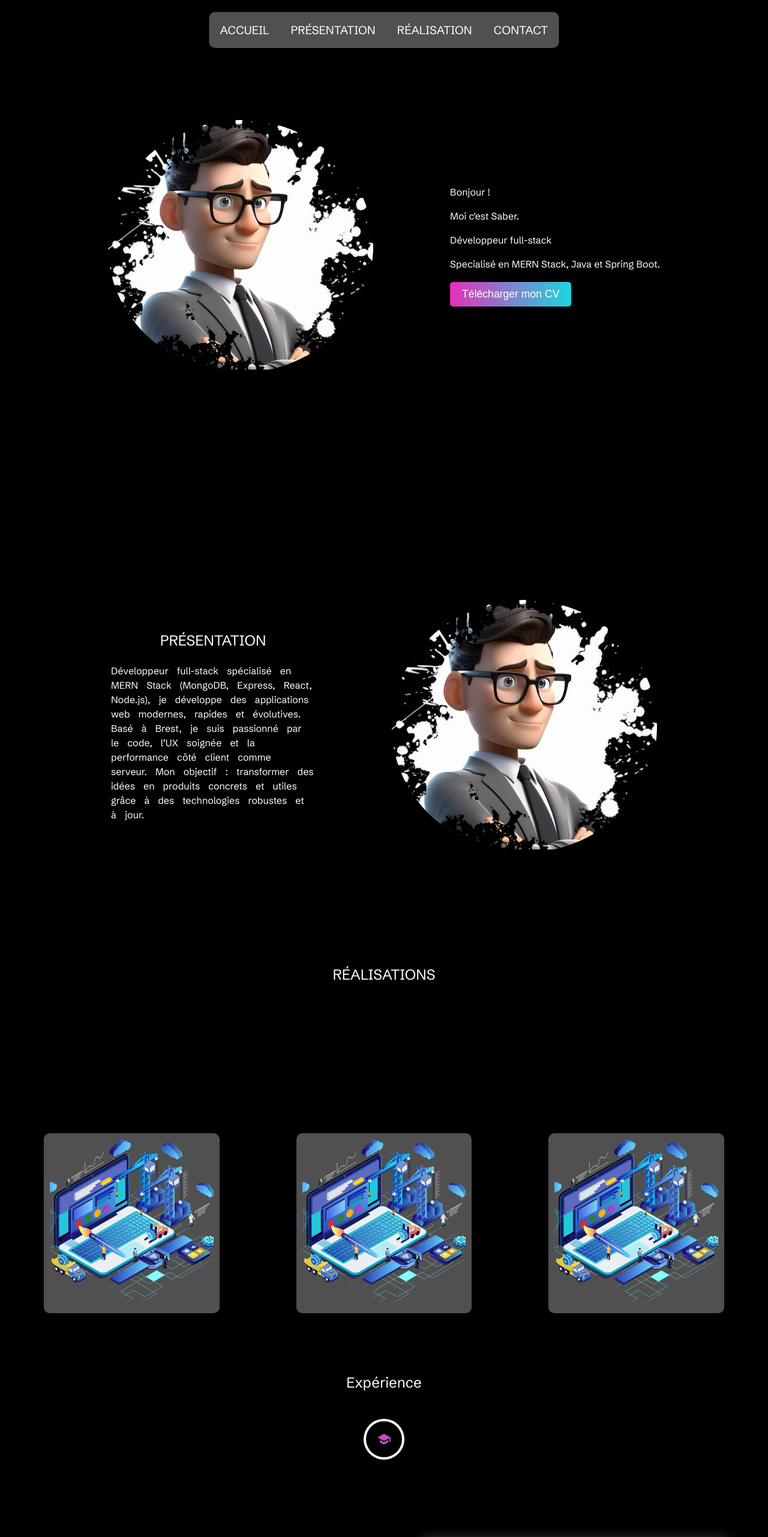
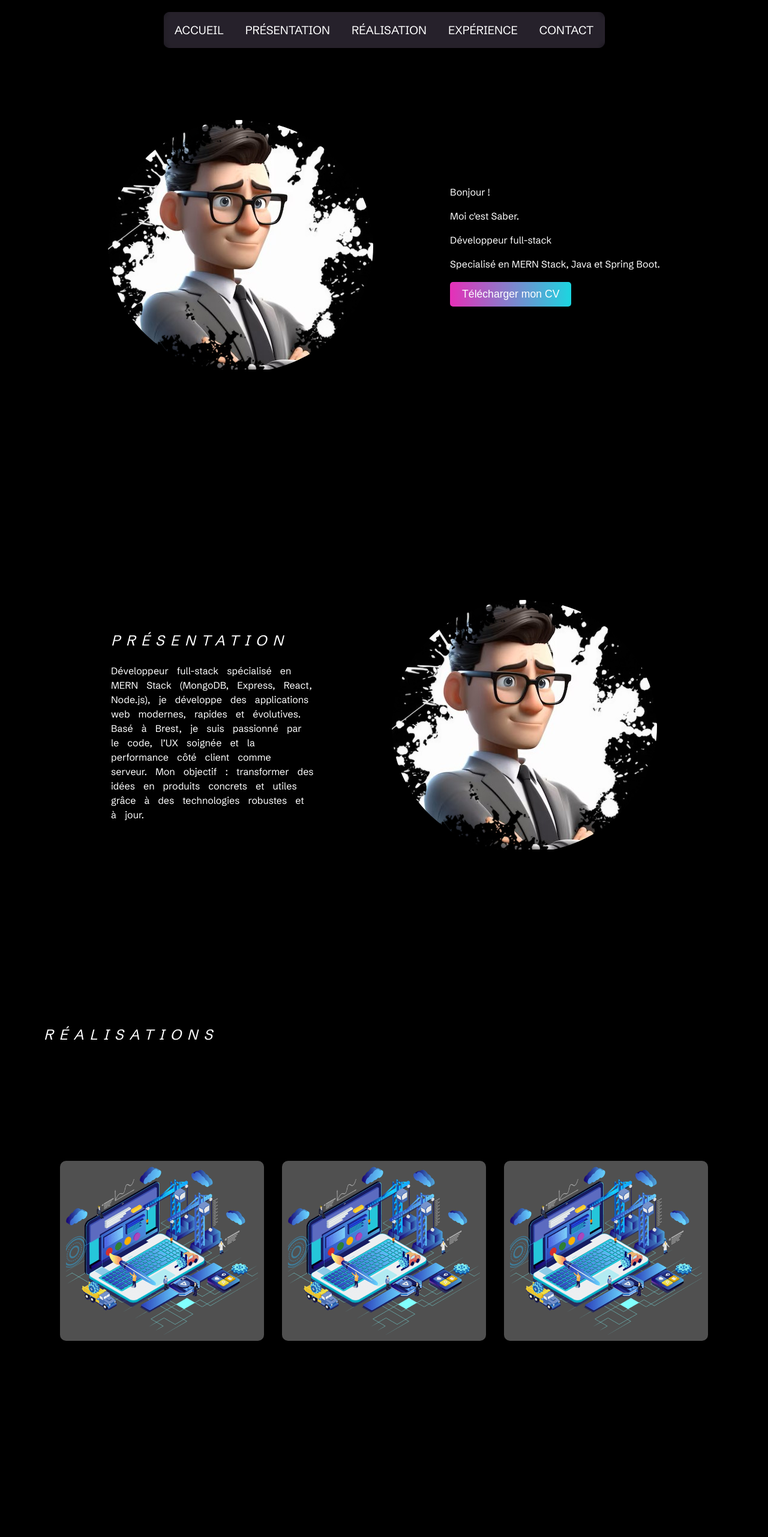
Before and after one commit to djerbiano/portfolio2025, a Next.js app: page / in a window 1280 px wide. Shown: the top 2562 px of the page at 60% size. Built offline with nearby package versions, Linux system fonts and the light colour scheme.

Commit message:
update experience header and create contact component

```diff
--- /dev/null
+++ b/app/_ui/Contact.jsx
@@ -0,0 +1,15 @@
+import styles from "../page.module.css";
+export default function Contact() {
+  return (
+    <div className={styles.contactContainer} id="contact">
+      <p className={styles.title}>CONTACT</p>
+      <p className={styles.subtitle}>Envoyez-moi un message !</p>
+      <form className={styles.contactForm}>
+        <input type="text" placeholder="Nom" required />
+        <input type="email" placeholder="Email" required />
+        <textarea placeholder="Message" required></textarea>
+        <button type="submit">Envoyer</button>
+      </form>
+    </div>
+  );
+}
--- a/app/_ui/Experience.jsx
+++ b/app/_ui/Experience.jsx
@@ -106,7 +106,7 @@ export default function Experience() {
     },
   ];
   return (
-    <div className={styles.containerExperience}>
+    <div className={styles.containerExperience} id="experience">
       <p className={styles.title}>Expérience</p>
       <VerticalTimeline className={styles.verticalTimeline}>
         {experiences.map((exp, index) => (
--- a/app/_ui/Header.jsx
+++ b/app/_ui/Header.jsx
@@ -21,6 +21,9 @@ export default function Header() {
           <Link href="/#realisation" onClick={() => setOpen(false)}>
             RÉALISATION
           </Link>
+          <Link href="/#experience" onClick={() => setOpen(false)}>
+            EXPÉRIENCE
+          </Link>
           <Link href="/#contact" onClick={() => setOpen(false)}>
             CONTACT
           </Link>
--- a/app/globals.css
+++ b/app/globals.css
@@ -27,8 +27,9 @@ html {
 }
 html,
 body {
-  max-width: 100vw;
+  max-width: 1990px;
   overflow-x: hidden;
+  margin: auto;
 }
 
 body {
@@ -37,7 +38,6 @@ body {
   padding: 10px;
 }
 
-
 a {
   color: inherit;
   text-decoration: none;
--- a/app/page.js
+++ b/app/page.js
@@ -6,6 +6,7 @@ import AboutMe from "./_ui/AboutMe";
 import Projects from "./_ui/Projects";
 import Experience from "./_ui/Experience";
 import School from "./_ui/School";
+import Contact from "./_ui/Contact";
 
 const schibsted = Schibsted_Grotesk({ subsets: ["latin"], weight: ["400"] });
 export default function Home() {
@@ -18,6 +19,7 @@ export default function Home() {
         <Projects />
         <Experience />
         <School />
+        <Contact />
       </main>
       <footer></footer>
     </div>
--- a/app/page.module.css
+++ b/app/page.module.css
@@ -29,13 +29,22 @@
   transform: translateX(-50%);
   z-index: 999;
   font-size: 1.2rem;
-  background-color: #505050;
+  background-color: #3e3448d4;
   color: #ffffff;
   padding: 10px;
   border-radius: 10px;
   width: max-content;
   margin: auto;
-  /* transition: 0.5s ease-in-out; */
+
+  &::before {
+    content: "";
+    position: absolute;
+    inset: 0;
+    background: rgba(20, 20, 20, 0.4);
+    backdrop-filter: blur(4px);
+    border-radius: 10px;
+    z-index: -1;
+  }
   nav {
     display: flex;
     gap: 20px;
@@ -115,10 +124,9 @@
 .title {
   font-size: 1.5rem;
   margin-bottom: 20px;
-  text-align: center;
-  @media (max-width: 768px) {
-    font-size: 1rem;
-  }
+  text-align: left;
+  font-style: italic;
+  letter-spacing: 10px;
 }
 
 .aboutContainer {
@@ -145,19 +153,18 @@
 .projectsContainer {
   display: flex;
   flex-direction: column;
-  justify-content: center;
-  align-items: center;
   width: 90%;
-  height: 85vh;
-  margin-top: 10vh;
-  gap: 10vw;
+  height: 100vh;
   margin: auto;
+  p {
+    margin-top: 100px;
+  }
   .projects {
     display: flex;
     justify-content: center;
     align-items: center;
     width: 100%;
-    gap: 10vw;
+    gap: 30px;
     margin: auto;
   }
 }
@@ -200,8 +207,12 @@
 }
 
 .containerExperience {
+  width: 90%;
+  min-height: 100vh;
+  padding: 100px 0;
+  margin: auto;
   p {
-    margin-bottom: 50px;
+    margin: 50px;
   }
   .verticalTimeline {
     margin-bottom: 70px;
@@ -210,7 +221,6 @@
 }
 
 .containerEtudes {
-  background-color: #1c1c1c;
   width: 90%;
   display: flex;
   flex-direction: column;
@@ -236,34 +246,108 @@
   justify-content: space-between;
   max-width: 600px;
   min-height: 250px;
-  background: linear-gradient(135deg, #1c1c1c, #111111);
-  border: 1px solid rgba(255, 255, 255, 0.1);
+  /* background: linear-gradient(135deg, #1c1c1c, #111111); */
+  background: linear-gradient(90deg, #1bd6e0 0%, #e62fb8 100%);
   padding: 40px;
   margin-bottom: 20px;
   border-radius: 0px 70px;
-  box-shadow: 0 4px 18px rgba(255, 255, 255, 0.06);
-  transition: transform 0.3s ease, box-shadow 0.3s ease;
+  transition: transform 0.3s ease;
 }
 
 .cardFormation:hover {
   transform: translateY(-5px);
-  box-shadow: 0 6px 20px rgba(255, 255, 255, 0.1);
 }
 
 .cardDate {
-  color: #1bd6e0;
+  /* color: #1bd6e0; */
+  color: #000000;
   font-weight: bold;
 }
 
 .cardTitle {
-  font-size: 1.3rem;
-  margin: 10px 0px;
   color: #ffffff;
+  word-spacing: 5px;
 }
 
 .cardSubtitle {
-  color: #cccccc;
+  color: #000000;
 }
+
+.contactContainer {
+  width: 90%;
+  height: 100vh;
+  display: flex;
+  flex-direction: column;
+  margin: auto;
+  padding: 60px 20px;
+  text-align: center;
+  backdrop-filter: blur(6px);
+  background: rgba(20, 20, 20, 0.4);
+  border-radius: 20px;
+  box-shadow: 0 8px 32px rgba(0, 0, 0, 0.25);
+  p {
+    margin-top: 100px;
+  }
+  .subtitle {
+    color: #cccccc;
+    margin-bottom: 20px;
+    font-size: 1.1rem;
+  }
+
+  .contactForm {
+    display: flex;
+    flex-direction: column;
+    gap: 10px;
+    min-width: 50%;
+    max-width: 600px;
+    margin: auto;
+    input,
+    textarea {
+      width: 100%;
+      padding: 15px 20px;
+      background: rgba(255, 255, 255, 0.05);
+      border: 1px solid rgba(255, 255, 255, 0.1);
+      border-radius: 12px;
+      color: #ffffff;
+      font-size: 1rem;
+      transition: all 0.3s ease;
+
+      &::placeholder {
+        color: #aaaaaa;
+      }
+
+      &:focus {
+        outline: none;
+        border: 1px solid #1bd6e0;
+        box-shadow: 0 0 10px #1bd6e066;
+        background: rgba(255, 255, 255, 0.07);
+      }
+    }
+
+    textarea {
+      resize: vertical;
+      min-height: 150px;
+    }
+
+    button {
+      padding: 15px;
+      background: linear-gradient(90deg, rgba(230, 47, 184, 1) 0%, rgba(27, 214, 224, 1) 100%);
+      color: white;
+      border: none;
+      border-radius: 12px;
+      font-size: 1rem;
+      font-weight: bold;
+      cursor: pointer;
+      transition: transform 0.2s ease, box-shadow 0.2s ease;
+
+      &:hover {
+        transform: scale(1.03);
+        box-shadow: 0 4px 15px rgba(27, 214, 224, 0.4);
+      }
+    }
+  }
+}
+
 @media (max-width: 768px) {
   .openMenu {
     transform: translateX(0);
```
Also changed, not shown: 1 other file (tests, documents, lock files or other folders).
